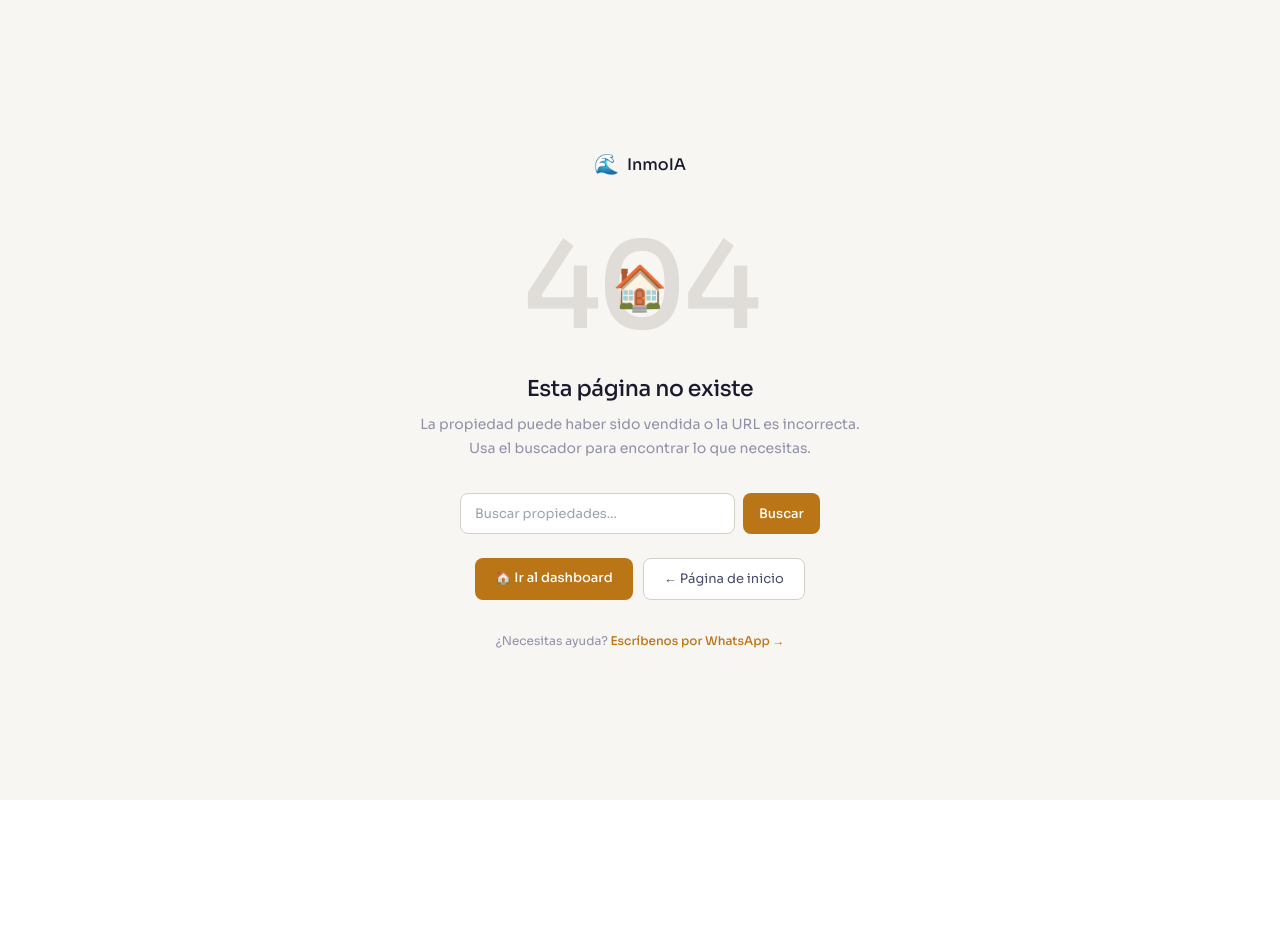
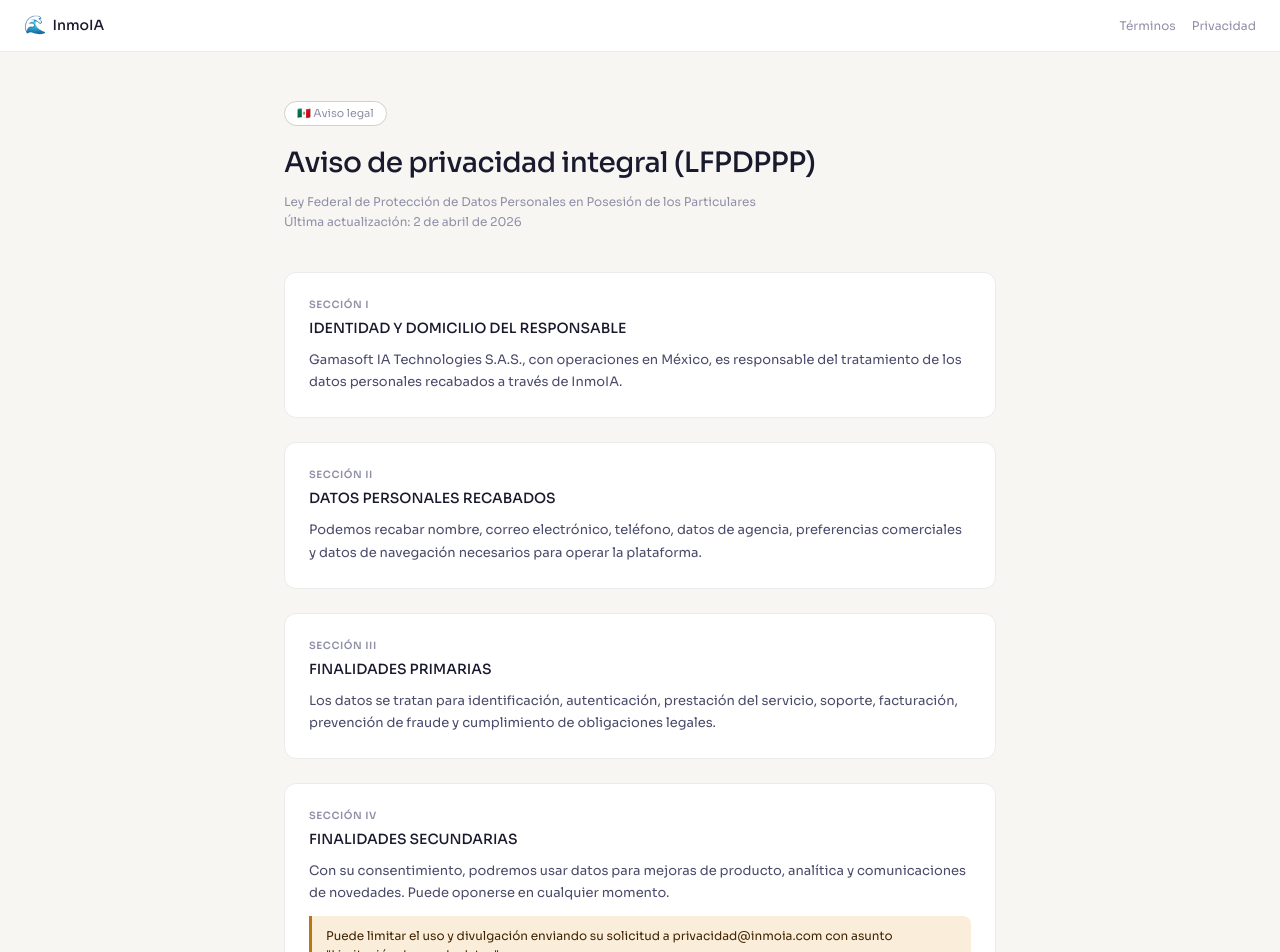
Before and after one commit to gamasoft84/inmo_ia, a Next.js app in the folder inmoia/: page /aviso-lfpdppp in a window 1280 px wide. Before the commit this address had no page. Shown: the top 952 px of the page. Before the commit the page ends 800 px from the top, so only its background shows below. Built offline with nearby package versions, Linux system fonts and the light colour scheme.

Commit message:
Fase 3 queda alineada con el checklist del documento

```diff
--- /dev/null
+++ b/inmoia/src/app/(public)/aviso-lfpdppp/page.tsx
@@ -0,0 +1,101 @@
+import Link from 'next/link';
+
+const sections = [
+  {
+    num: 'I',
+    title: 'IDENTIDAD Y DOMICILIO DEL RESPONSABLE',
+    content:
+      'Gamasoft IA Technologies S.A.S., con operaciones en México, es responsable del tratamiento de los datos personales recabados a través de InmoIA.',
+  },
+  {
+    num: 'II',
+    title: 'DATOS PERSONALES RECABADOS',
+    content:
+      'Podemos recabar nombre, correo electrónico, teléfono, datos de agencia, preferencias comerciales y datos de navegación necesarios para operar la plataforma.',
+  },
+  {
+    num: 'III',
+    title: 'FINALIDADES PRIMARIAS',
+    content:
+      'Los datos se tratan para identificación, autenticación, prestación del servicio, soporte, facturación, prevención de fraude y cumplimiento de obligaciones legales.',
+  },
+  {
+    num: 'IV',
+    title: 'FINALIDADES SECUNDARIAS',
+    content:
+      'Con su consentimiento, podremos usar datos para mejoras de producto, analítica y comunicaciones de novedades. Puede oponerse en cualquier momento.',
+    highlight:
+      'Puede limitar el uso y divulgación enviando su solicitud a privacidad@inmoia.com con asunto "Limitación de uso de datos".',
+  },
+  {
+    num: 'V',
+    title: 'DERECHOS ARCO',
+    content:
+      'Usted puede ejercer Acceso, Rectificación, Cancelación u Oposición enviando solicitud a privacidad@inmoia.com. Responderemos en un máximo de 20 días hábiles.',
+  },
+  {
+    num: 'VI',
+    title: 'TRANSFERENCIAS DE DATOS',
+    content:
+      'Sus datos pueden transferirse a encargados tecnológicos para operar InmoIA, bajo estrictas obligaciones de confidencialidad y seguridad.',
+  },
+  {
+    num: 'VII',
+    title: 'MEDIDAS DE SEGURIDAD',
+    content:
+      'Aplicamos controles técnicos y administrativos: cifrado en tránsito, controles de acceso, auditorías internas y políticas de seguridad por rol.',
+  },
+  {
+    num: 'VIII',
+    title: 'CAMBIOS AL AVISO',
+    content:
+      'Este aviso puede actualizarse por cambios normativos o del servicio. Publicaremos modificaciones en esta misma página.',
+  },
+];
+
+export default function AvisoLFPDPPPPage() {
+  return (
+    <div style={{ minHeight: '100vh', background: '#F7F6F3', fontFamily: 'var(--font-sans)' }}>
+      <nav style={{ background: '#fff', borderBottom: '0.5px solid #EBEBEB', padding: '0 24px', height: '52px', display: 'flex', alignItems: 'center', justifyContent: 'space-between' }}>
+        <Link href="/" style={{ display: 'flex', alignItems: 'center', gap: '6px', textDecoration: 'none' }}>
+          <span style={{ fontSize: '18px' }}>🌊</span>
+          <span style={{ fontSize: '14px', fontWeight: 500, color: '#1A1A2E' }}>InmoIA</span>
+        </Link>
+        <div style={{ display: 'flex', gap: '16px' }}>
+          <Link href="/terminos" style={{ fontSize: '12px', color: '#9090A8', textDecoration: 'none' }}>Términos</Link>
+          <Link href="/privacidad" style={{ fontSize: '12px', color: '#9090A8', textDecoration: 'none' }}>Privacidad</Link>
+        </div>
+      </nav>
+
+      <main style={{ maxWidth: '760px', margin: '0 auto', padding: '48px 24px' }}>
+        <div style={{ marginBottom: '40px' }}>
+          <div style={{ display: 'inline-block', background: '#fff', border: '0.5px solid #D4D0C8', borderRadius: '20px', padding: '3px 12px', fontSize: '11px', color: '#9090A8', marginBottom: '16px' }}>🇲🇽 Aviso legal</div>
+          <h1 style={{ fontSize: '28px', fontWeight: 500, color: '#1A1A2E', letterSpacing: '-0.02em', marginBottom: '8px' }}>Aviso de privacidad integral (LFPDPPP)</h1>
+          <div style={{ fontSize: '12px', color: '#9090A8', lineHeight: 1.7 }}>
+            Ley Federal de Protección de Datos Personales en Posesión de los Particulares<br />
+            Última actualización: 2 de abril de 2026
+          </div>
+        </div>
+
+        <div style={{ display: 'flex', flexDirection: 'column', gap: '24px' }}>
+          {sections.map(s => (
+            <section key={s.num} style={{ background: '#fff', border: '0.5px solid #EBEBEB', borderRadius: '12px', padding: '24px' }}>
+              <div style={{ fontSize: '10px', fontWeight: 600, color: '#9090A8', letterSpacing: '0.06em', marginBottom: '6px' }}>SECCIÓN {s.num}</div>
+              <h2 style={{ fontSize: '14px', fontWeight: 500, color: '#1A1A2E', marginBottom: '10px' }}>{s.title}</h2>
+              <p style={{ fontSize: '13px', color: '#4A4A6A', lineHeight: 1.7, margin: 0 }}>{s.content}</p>
+              {s.highlight && (
+                <div style={{ marginTop: '12px', background: 'var(--brand-light)', borderLeft: '3px solid var(--brand)', padding: '10px 14px', borderRadius: '0 8px 8px 0', fontSize: '12px', color: 'var(--brand-text)', lineHeight: 1.6 }}>
+                  {s.highlight}
+                </div>
+              )}
+            </section>
+          ))}
+        </div>
+
+        <div style={{ marginTop: '32px', textAlign: 'center', fontSize: '12px', color: '#9090A8' }}>
+          Contacto para privacidad: <a href="mailto:privacidad@inmoia.com" style={{ color: 'var(--brand)', textDecoration: 'none' }}>privacidad@inmoia.com</a>
+        </div>
+      </main>
+    </div>
+  );
+}
--- a/inmoia/src/app/(public)/page.tsx
+++ b/inmoia/src/app/(public)/page.tsx
@@ -204,6 +204,7 @@
           {[
             { href: '/terminos', label: 'Términos' },
             { href: '/privacidad', label: 'Privacidad' },
+            { href: '/aviso-lfpdppp', label: 'Aviso LFPDPPP' },
             { href: '/login', label: 'Iniciar sesión' },
           ].map(l => (
             <Link key={l.href} href={l.href} style={{ fontSize: '12px', color: 'rgba(255,255,255,0.35)', textDecoration: 'none' }}>{l.label}</Link>
--- a/inmoia/src/app/(public)/privacidad/page.tsx
+++ b/inmoia/src/app/(public)/privacidad/page.tsx
@@ -67,6 +67,7 @@
         </Link>
         <div style={{ display: 'flex', gap: '16px' }}>
           <Link href="/terminos" style={{ fontSize: '12px', color: '#9090A8', textDecoration: 'none' }}>Términos</Link>
+          <Link href="/aviso-lfpdppp" style={{ fontSize: '12px', color: '#9090A8', textDecoration: 'none' }}>Aviso LFPDPPP</Link>
           <Link href="/login" style={{ fontSize: '12px', color: 'var(--brand)', textDecoration: 'none', fontWeight: 500 }}>Iniciar sesión</Link>
         </div>
       </nav>
--- a/inmoia/src/app/(public)/terminos/page.tsx
+++ b/inmoia/src/app/(public)/terminos/page.tsx
@@ -56,6 +56,7 @@
         </Link>
         <div style={{ display: 'flex', gap: '16px' }}>
           <Link href="/privacidad" style={{ fontSize: '12px', color: '#9090A8', textDecoration: 'none' }}>Privacidad</Link>
+          <Link href="/aviso-lfpdppp" style={{ fontSize: '12px', color: '#9090A8', textDecoration: 'none' }}>Aviso LFPDPPP</Link>
           <Link href="/login" style={{ fontSize: '12px', color: 'var(--brand)', textDecoration: 'none', fontWeight: 500 }}>Iniciar sesión</Link>
         </div>
       </nav>
```
Also changed, not shown: inmoia/public/icons/icon-192.png (added), inmoia/public/icons/icon-512.png (added), inmoia/public/sw.js.
